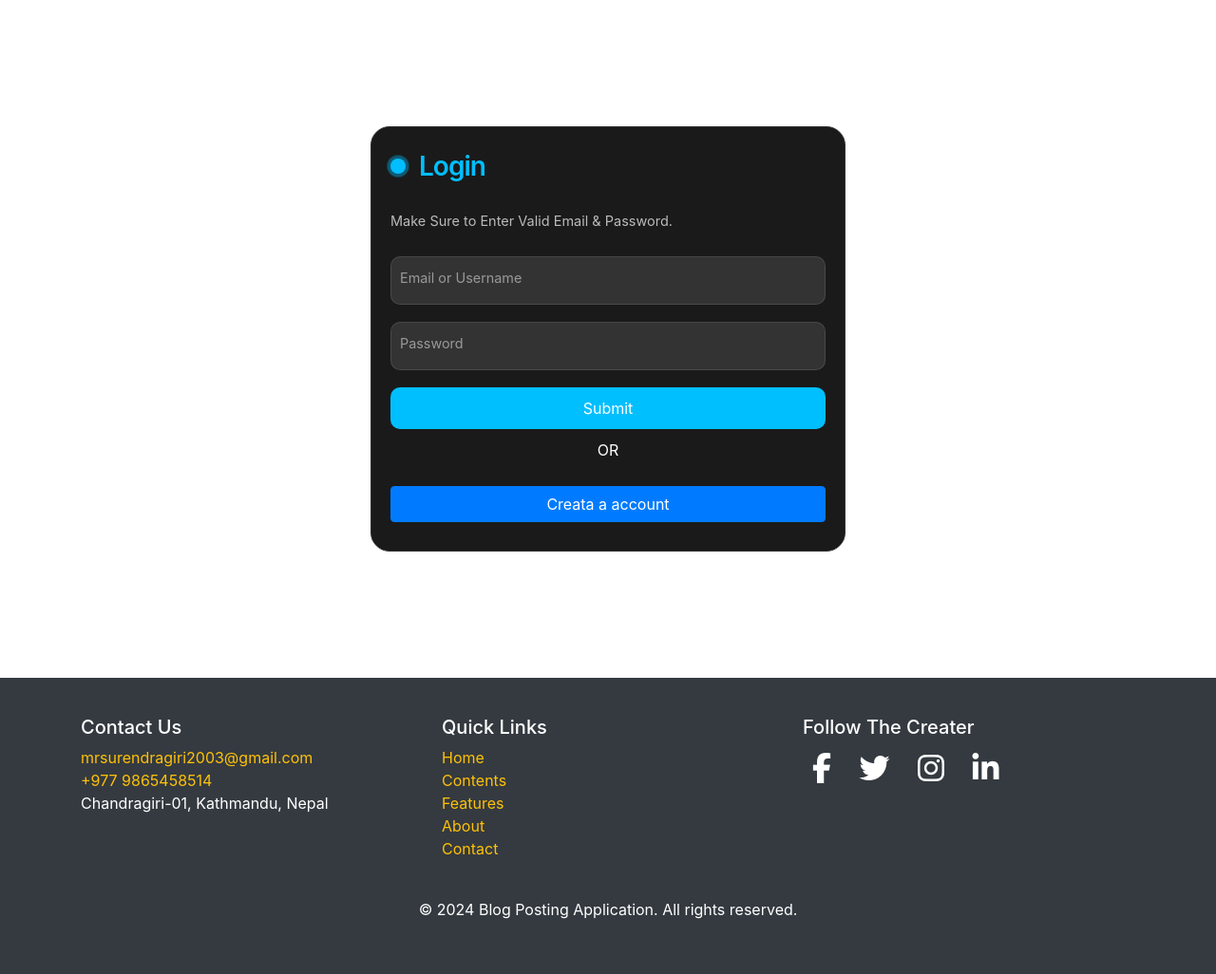
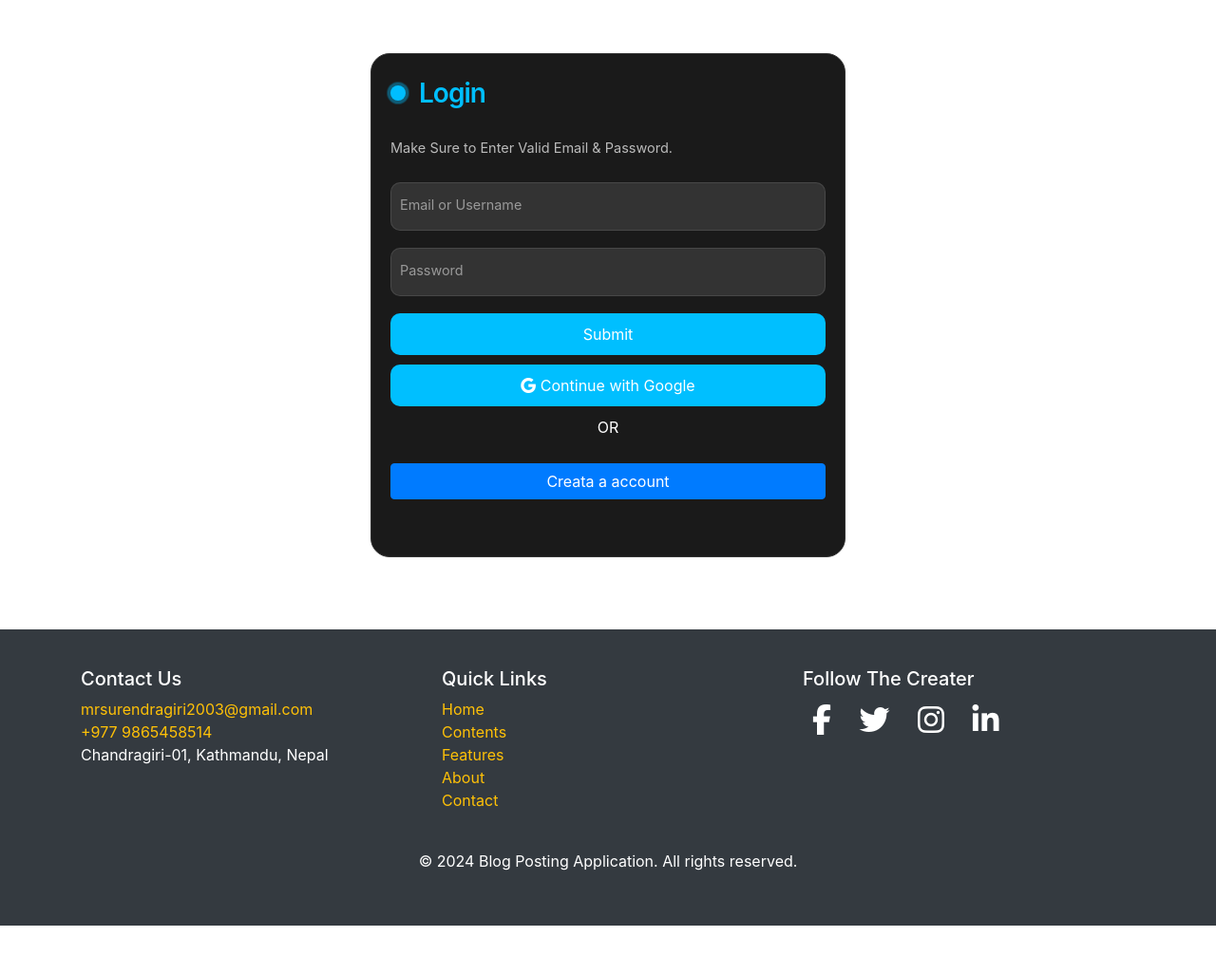
Before and after one commit to Surendra-G/Blog-Application, a Django app: page /accounts/login/ in a window 1280 px wide. Shown: the part 76-1102 px from the top of the page at 95% size. After the commit the page ends 1051 px from the top, so only its background shows below. Run offline with Django 5.2, Linux system fonts and the light colour scheme; some libraries are stand-ins or nearby versions; some web fonts are replaced.

Commit message:
adding Oauth

```diff
--- a/accounts/templates/authentication/login.html
+++ b/accounts/templates/authentication/login.html
@@ -5,7 +5,6 @@
   <head>
     <meta charset="UTF-8" />
     <meta name="viewport" content="width=device-width, initial-scale=1.0" />
-
   </head>
   <style>
     body {
@@ -16,9 +15,10 @@
       flex-direction: column;
       gap: 10px;
       min-width: 500px;
-        margin-top: 12%;
-        margin-bottom: 12%;
+      margin-top: 5%;
+      margin-bottom: 5%;
       padding: 20px;
+      padding-bottom: 50px;
       border-radius: 20px;
       position: relative;
       background-color: #1a1a1a;
@@ -139,7 +139,7 @@
       background-color: #00bfff96;
     }
 
-      .create{
+    .create {
       margin-bottom: 10px;
     }
 
@@ -199,12 +199,7 @@
         <p class="message">Make Sure to Enter Valid Email & Password.</p>
 
         <label>
-          <input
-            class="input"
-            placeholder=""
-            required=""
-            name="username"
-          />
+          <input class="input" placeholder="" required="" name="username" />
           <span>Email or Username</span>
         </label>
 
@@ -219,6 +214,9 @@
           <span>Password</span>
         </label>
         <button class="submit">Submit</button>
+        <button class="submit">
+          <i class="bi bi-google"></i>  Continue with Google
+        </button>
         <p class="d-flex align-items-center justify-content-center">OR</p>
         <a class="btn btn-primary create" href="{% url 'signup'  %}"
           >Creata a account</a
--- a/accounts/templates/authentication/signup.html
+++ b/accounts/templates/authentication/signup.html
@@ -35,6 +35,9 @@
             <span>Confirm password</span>
         </label>
         <button class="submit">Submit</button>
+        <button class="submit">
+            <i class="bi bi-google"></i>  Signup with Google
+          </button>
         <br>
         <p class="signin">Already have an account? <a href="{% url "login" %}">Login</a></p>
     </form>
@@ -49,7 +52,8 @@
         flex-direction: column;
         gap: 10px;
         max-width: 500px;
-        margin-top: 40px;
+        margin-top: 5%;
+        margin-bottom: 5%;
         padding: 20px;
         border-radius: 20px;
         position: relative;
--- a/templates/pages/base.html
+++ b/templates/pages/base.html
@@ -21,6 +21,10 @@
     <link
       href="https://cdnjs.cloudflare.com/ajax/libs/font-awesome/6.0.0-beta3/css/all.min.css"
       rel="stylesheet"
+    />
+    <link
+      rel="stylesheet"
+      href="https://cdnjs.cloudflare.com/ajax/libs/bootstrap-icons/1.10.0/font/bootstrap-icons.min.css"
     />
     <link rel="shortcut icon" href="{% static 'images/logo.png' %}" />
 
@@ -47,9 +51,7 @@
     </style>
   </head>
   <body>
-    {% include "pages/navbar.html" %}
-    {% block content %}
-    {% endblock content %}
+    {% include "pages/navbar.html" %} {% block content %} {% endblock content %}
     {% include "pages/footer.html" %}
   </body>
   <script
@@ -58,5 +60,4 @@
     crossorigin="anonymous"
   ></script>
   <script src="https://kit.fontawesome.com/a076d05399.js"></script>
-
 </html>
--- a/templates/pages/footer.html
+++ b/templates/pages/footer.html
@@ -10,6 +10,7 @@
       background-color: #343a40;
       color: white;
       padding: 40px 0;
+      margin-top: 20px;
     }
     .footer a {
       color: #ffc107;
@@ -60,7 +61,7 @@
         <div class="col-md-4">
           <h5>Quick Links</h5>
           <ul class="list-unstyled">
-            <li><a href="#">Home</a></li>
+            <li><a href="{% url 'home' %}">Home</a></li>
             <li><a href="#">Contents</a></li>
             <li><a href="#">Features</a></li>
             <li><a href="#">About</a></li>
```
Lines whose indentation alone changed are shown as unchanged.
